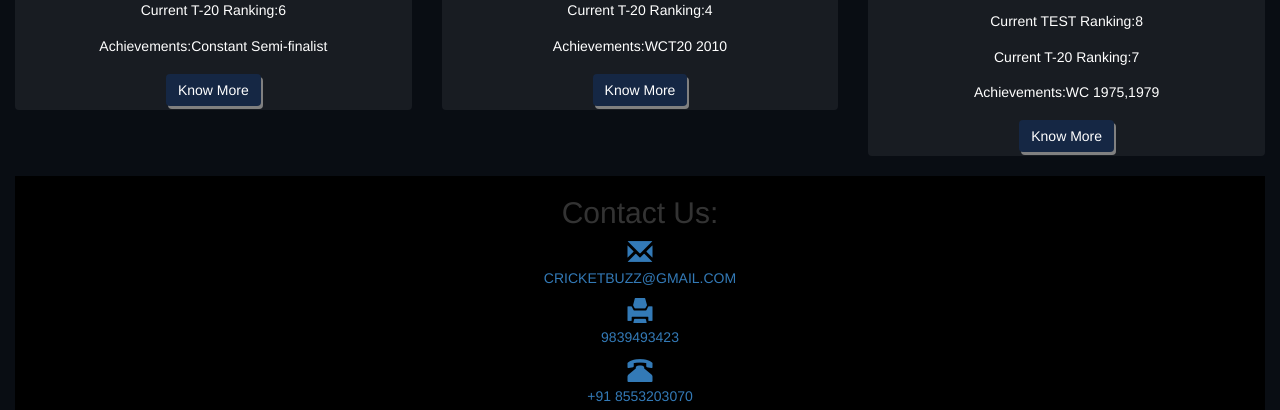
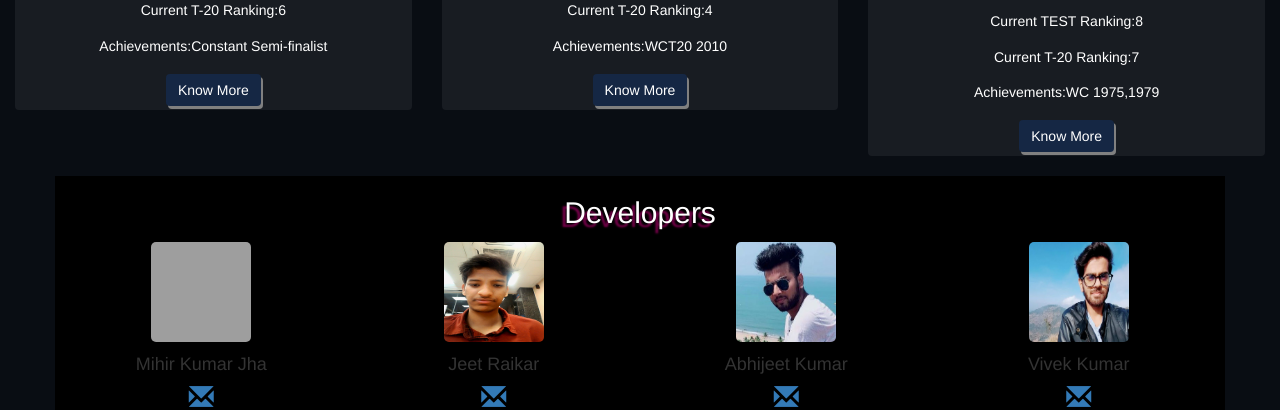
Before and after one commit to Mihimj/Mihimj.github.io, a plain HTML site: page index.html in a window 1280 px wide. Shown: the part 1960-2370 px from the top of the page. Drawn offline with nearby package versions, Linux system fonts and the light colour scheme; grey boxes are pictures that could not be loaded.

Commit message:
developer changes

```diff
--- a/index.html
+++ b/index.html
@@ -46,6 +46,22 @@
   background-color: #34cb34;
   color: #fff;
 }
+
+
+#icon{
+  max-width: 200px;
+  margin: 1% auto;
+
+
+}
+#icon{
+    width: 100px;
+    height: 100px;
+    border-radius: 5%;
+}
+  .nm:hover{
+    color:#fff;
+  }
   </style>
   <script>
 $(document).ready(function(){
@@ -98,7 +114,7 @@ $(document).ready(function(){
 
           </ul>
         </li>
-        <li><a href="#">About Us</a></li>
+        <li><a href="#about">About Us</a></li>
         <li><a href="#contact">Contact Us</a></li>
       </ul>
 
@@ -296,6 +312,10 @@ $(document).ready(function(){
                   color:white;">Know More</a></button>
               </div>
             </div>
+
+
+
+
                  <div class="col-sm-4">
               <div class="thumbnail" >
 
@@ -320,7 +340,36 @@ $(document).ready(function(){
 
 </div>
 
+<div class="container text-center" id="about">
+  <h2 style=" color:#fff;text-shadow:-4px 4px 2px rgba(239, 0, 150,0.5);">Developers</h2>
+  <div class="row">
+    <div class="col-sm-3">
+      <img src="static\d1.jpg" id="icon">
+      <h4 class="nm">Mihir Kumar Jha</h4>
+      <a href="mihir.1rn15is048@gmail.com"><i class="glyphicon glyphicon-envelope" style="font-size:25px"></i></a>
 
+    </div>
+    <div class="col-sm-3">
+        <img src="static\d2.jpeg" id="icon">
+        <h4 class="nm">Jeet Raikar</h4>
+        <a href="jeet.1rn15is035@gmail.com"><i class="glyphicon glyphicon-envelope" style="font-size:25px"></i></a>
+
+      </div>
+      <div class="col-sm-3">
+          <img src="static\d4.jpeg" id="icon">
+          <h4 class="nm" class="nm">Abhijeet Kumar</h4>
+          <a href="abhijeet.ak960@gmail.com"><i class="glyphicon glyphicon-envelope" style="font-size:25px"></i></a>
+
+        </div>
+        <div class="col-sm-3">
+            <img src="static\d3.jpeg" id="icon">
+            <h4 class="nm">Vivek Kumar</h4>
+            <a href="vivek.mysterious@gmail.com"><i class="glyphicon glyphicon-envelope" style="font-size:25px"></i></a>
+
+          </div>
+  </div>
+</div>
+</div>
 
 <div id="contact">
 
```
Also changed, not shown: static/d2.jpeg (added), static/d3.jpeg (added), static/d4.jpeg (added), 1 other file.
